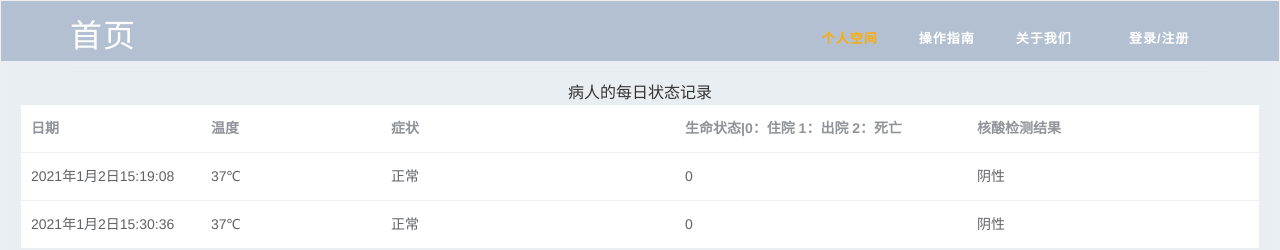
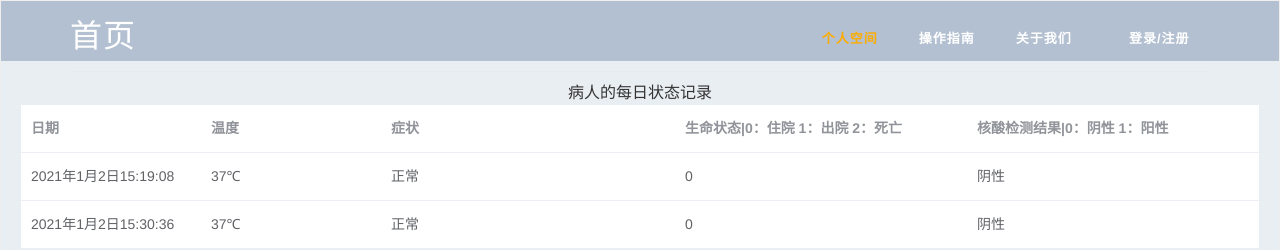
Before and after one commit to zzzyoyo/hospital_system_frontend, a Vue app in the folder frontend/: page /#/state_record in a window 1280 px wide. Shown: the top 250 px of the page. Built offline with nearby package versions, Linux system fonts and the light colour scheme; no server answers.

Commit message:
提示医生有出院病人

```diff
--- a/frontend/src/components/DailyStatusRecord.vue
+++ b/frontend/src/components/DailyStatusRecord.vue
@@ -26,7 +26,7 @@
         </el-table-column>
         <el-table-column
           prop="result"
-          label="核酸检测结果">
+          label="核酸检测结果|0：阴性 1：阳性">
         </el-table-column>
       </el-table>
     </el-main>
--- a/frontend/src/components/Doctor.vue
+++ b/frontend/src/components/Doctor.vue
@@ -17,6 +17,7 @@
           </el-card>
         </el-aside>
         <el-main>
+          <div v-if="anyCanLeave==1" style="text-align: left">有满足出院条件的病人，请筛选查看</div>
           <div style="text-align: right">
             是否满足出院条件：
             <el-radio-group v-model="leave">
@@ -64,7 +65,6 @@
             <el-table-column label="进行核酸检测">
               <template slot-scope="scope">
                 <el-form :model="testForm[scope.$index]"
-                         class="login_container"
                          label-position="left"
                          label-width="0px"
                          :ref="testForm[scope.$index]">
@@ -76,7 +76,7 @@
                     </el-select>
                   </el-form-item>
                   <el-form-item prop="result" required>
-                    <el-select v-model="testForm[scope.$index].result" placeholder="核酸检测结果">
+                    <el-select v-model="testForm[scope.$index].result" placeholder="检测结果">
                       <el-option label="阴性" :value="0"></el-option>
                       <el-option label="阳性" :value="1"></el-option>
                     </el-select>
@@ -85,7 +85,8 @@
                     <el-date-picker
                       v-model="testForm[scope.$index].date"
                       type="date"
-                      placeholder="选择日期">
+                      style="width: 100%"
+                      placeholder="日期">
                     </el-date-picker>
                   </el-form-item>
                   <el-form-item style="width: 100%">
@@ -135,6 +136,7 @@
               this.headNurse = resp.data.headNurse;
               this.wardNurse_tableData = resp.data.wardNurse_tableData;
               this.patient_tableData = resp.data.patient_tableData;
+              this.anyCanLeave = resp.data.anyCanLeave;
               this.ratingRevise_radios = Array(this.patient_tableData.length).fill(-1);
               this.statusRevise_radios = Array(this.patient_tableData.length).fill(-1);
               const atest = {
@@ -167,6 +169,7 @@
           headNurse:'张冬瓜',
           wardNurse_tableData:[{name:'111', patients:['aaa','bbb','ccc']},{name:'121', patients:['aaa','bbb','ccc']},{name:'131', patients:['aaa','bbb','ccc']}],
           patient_tableData: Array(20).fill(item),
+          anyCanLeave: 1,
           leave: 2,
           trans: 2,
           status: 3,
```
